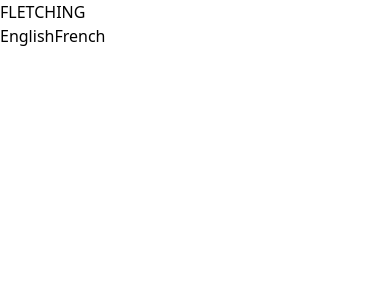
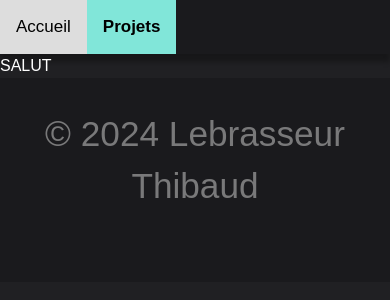
Before and after one commit to TheHangel/hangel-dev, a Vue app: page / in a window 390 px wide. Shown: the top 300 px of the page. Built offline with nearby package versions, Linux system fonts and the light colour scheme.

Commit message:
importation header et footr depuis siteV1

```diff
--- a/src/App.vue
+++ b/src/App.vue
@@ -1,20 +1,27 @@
 <template>
-  <router-link to="/minecraft/the-fletching-table-mod">FLETCHING</router-link>
-  <br>
-  <button @click="changeLanguage('en')">English</button>
-  <button @click="changeLanguage('fr')">French</button>
+  <Header/>
+  <!--<button @click="changeLanguage('en')">English</button>
+  <button @click="changeLanguage('fr')">French</button>-->
   <router-view />
+  <HomePage/>
+  <Footer/>
 </template>
 
 <script>
 import { useI18n } from 'vue-i18n';
 import VOverlayItem from './components/minecraft/VOverlayItem.vue';
 import ITEMS from '@/constants/items.js';
+import HomePage from '@/views/HomePage.vue';
+import Header from '@/components/Header.vue';
+import Footer from '@/components/Footer.vue';
 
 export default {
   components: {
-    VOverlayItem
-  },
+    VOverlayItem,
+    HomePage,
+    Header,
+    Footer
+},
   setup() {
     const { locale } = useI18n();
     const changeLanguage = (lang) => {
--- a/src/assets/style.css
+++ b/src/assets/style.css
@@ -8,3 +8,255 @@
 @tailwind base;
 @tailwind components;
 @tailwind utilities;
+
+*, ::before, ::after {
+    box-sizing: border-box;
+    margin: 0;
+    padding: 0;
+}
+
+body{
+    margin: 0;
+    /*background-image: url(images/background.png);*/
+    background: #202023;
+    background-size: cover;
+    background-position: center;
+    display: flex;
+    flex-direction: column;
+    font-family: 'Readex Pro', sans-serif;
+    height: 100vh;
+
+    display: flex;
+
+    flex-direction: column;
+
+    color: white;
+}
+
+.content-quarto .quarto-infos p {
+    text-align: center;
+    font-size: 0.9em;
+}
+
+.content-quarto .quarto-preambule p {
+    padding-bottom: 0;
+    padding-top: 0;
+}
+
+.jeux-text, .mods-text {
+    display: flex;
+    align-items: center;
+}
+
+.jeux img, .mods img {
+    position: relative;
+    bottom: 50px;
+    right: 50px;
+    width: 300px;
+    border-radius: 10px 10px 0px 0px;
+}
+
+.content article {
+    display: inline-block;
+    padding: 50px;
+    margin-left: 10vw;
+    max-width: 300px;
+    text-align: justify;
+    background-color: white;
+    color: #000;
+    border-radius: 10px;
+    box-shadow: 10px 15px 10px rgba(0, 0, 0, 0.3);
+    height: 200px;
+}
+
+.mods {
+    margin-bottom: 50px;
+}
+
+.content article p {
+    position: relative;
+    bottom: 40px;
+}
+
+.content button {
+    border: none;
+    outline: 0;
+    padding: 12px;
+    color: black;
+    background-color: #81e6d9;
+    text-align: center;
+    cursor: pointer;
+    width: 100%;
+    font-size: 18px;
+    border-radius: 0px 0px 10px 10px;
+    transition: 0.3s;
+    position: relative;
+    bottom: 25px;
+    right: 50px;
+    width: 300px;
+}
+
+.content button:hover {
+    background-color: #66d3c4;
+}
+
+.content-quarto {
+    background-color: #d9d9d9;
+    color:black;
+    z-index: -1;
+}
+
+.content-quarto p {
+    margin-left: 150px;
+    margin-right: 150px;
+    padding: 3vw 10vw 3vw;
+    text-align: justify;
+}
+
+hr {
+    border-radius: 0px;
+    position: relative;
+    top: 4px;
+}
+
+h1 {
+    font-size: 2.5em;
+    margin-top: 30px;
+}
+
+h2 {
+    font-size: 1.9em;
+    padding: 3vw 2vw 3vw;
+    padding-left: 10vw;
+}
+
+.text3 {
+    background-color: white;
+    color:black;
+    box-shadow: 0px 10px 5px rgba(0, 0, 0, 0.3), 0px -10px 5px rgba(0, 0, 0, 0.3);
+}
+
+.content {
+    flex: 1 0 auto;
+}
+
+.content p:not(.normal){
+    padding: 3vw 10vw 3vw;
+    text-align: justify;
+}
+
+footer {
+    flex-shrink: 0;
+    width: 100%;
+    background: #1a1a1d;
+    color: #79797a;
+}
+
+.content-footer {
+    text-align: center;
+    font-size: 16px;
+    padding: 30px 0 30px;
+}
+
+.bloc {
+    flex-basis: 20%;
+    margin: 0 30px;
+}
+
+ /* Three image containers (use 25% for four, and 50% for two, etc) */
+ .column {
+    float: left;
+    width: 33.33%;
+    padding: 5px;
+  }
+
+  /* Clear floats after image containers */
+  .row::after {
+    content: "";
+    clear: both;
+    display: table;
+  }
+
+.row .column img {
+    width: 30%;
+}
+
+/*ECRAN TELEPHONE*/
+@media screen and (max-width: 1000px) {
+    .content-footer {
+        max-width: 100%;
+        flex-wrap: wrap;
+    }
+    .bloc {
+        flex-basis: auto;
+        margin: 20px 20px;
+    }
+
+    p{
+        font-size: 2.2em;
+    }
+
+    h1{
+        font-size: 4.3em;
+    }
+    .row .column img {
+        width: 50%;
+    }
+}
+
+@media screen and (max-width: 600px) {
+    .content-footer {
+        justify-content: center;
+        padding-top: 30px;
+    }
+
+    .bloc {
+        flex-basis: 70%;
+    }
+}
+
+.copyright {
+    margin-bottom: 15px;
+}
+
+.topnav {
+    overflow: hidden;
+    background-color: #1a1a1d;
+    box-shadow: 0px 8px 5px rgba(0, 0, 0, 0.3);
+}
+
+.topnav a {
+    float: left;
+    color: #f2f2f2;
+    text-align: center;
+    padding: 14px 16px;
+    text-decoration: none;
+    font-size: 17px;
+    transition: 0.1s;
+}
+
+.topnav a:hover {
+    background-color: #ddd;
+    color: black;
+}
+
+.topnav a.active {
+    background-color: #81e6d9;
+    color: black;
+    font-weight: bold;
+}
+
+.topnav-right {
+    float: right;
+}
+
+h3, h1 {
+    text-align: center;
+}
+
+.container-links a{
+    color: #81e6d9;
+    text-decoration: none;
+    margin-left: 8px;
+    margin-right: 8px;
+}
--- /dev/null
+++ b/src/components/Footer.vue
@@ -0,0 +1,11 @@
+<template>
+    <footer>
+        <div class="content-footer">
+            <p class="copyright">© 2024 Lebrasseur Thibaud</p>
+            <div class="container-links">
+                <span><a href="https://www.twitter.com/thibaud_leb"><i class="fab fa-twitter"></i></a></span>
+                <span><a href="https://www.instagram.com/thibaud_leb"><i class="fab fa-instagram"></i></a></span>
+            </div>
+        </div>
+        </footer>
+</template>
--- /dev/null
+++ b/src/components/Header.vue
@@ -0,0 +1,8 @@
+<template>
+    <header>
+        <div class="topnav">
+            <a class="home" href="/">Accueil</a>
+            <a class="active" href="projets.html">Projets</a>
+            </div>
+    </header>
+</template>
--- /dev/null
+++ b/src/views/HomePage.vue
@@ -0,0 +1,10 @@
+<template>
+SALUT
+</template>
+
+<script>
+
+export default {
+
+}
+</script>
```
